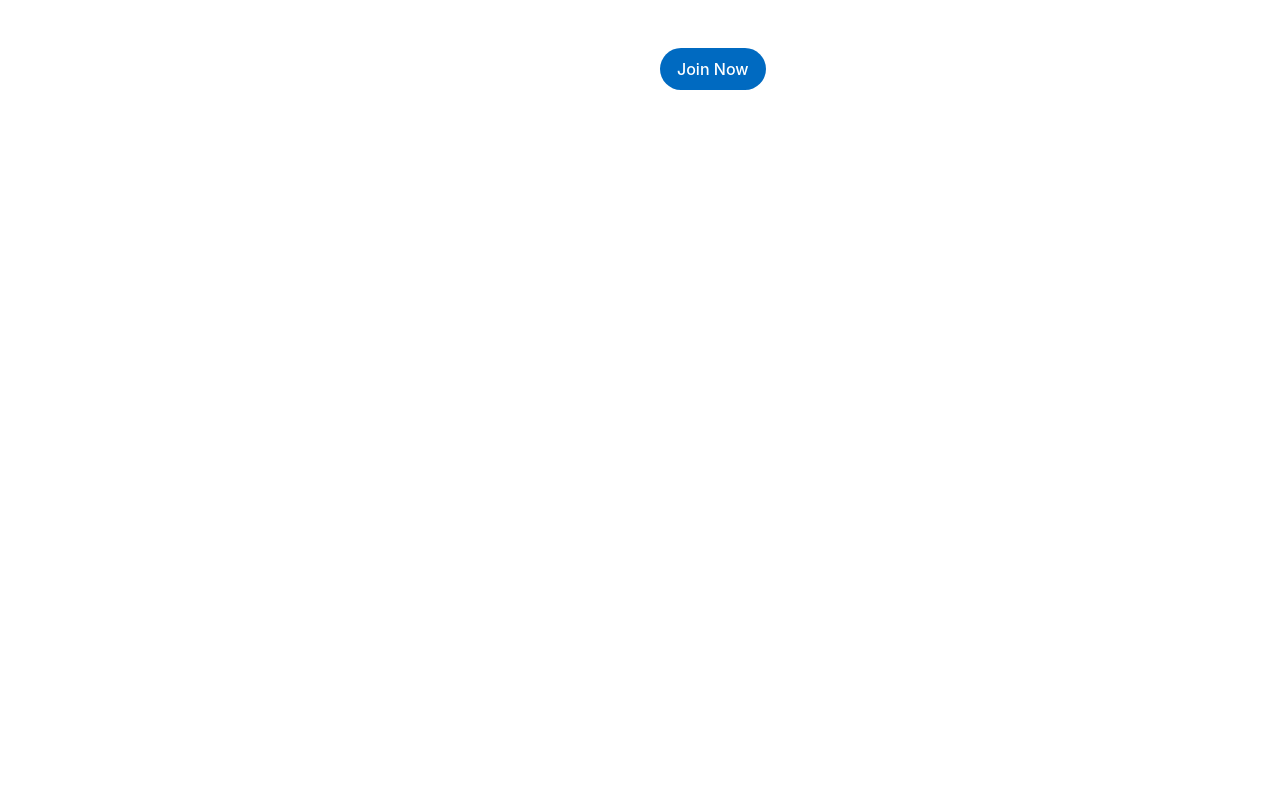
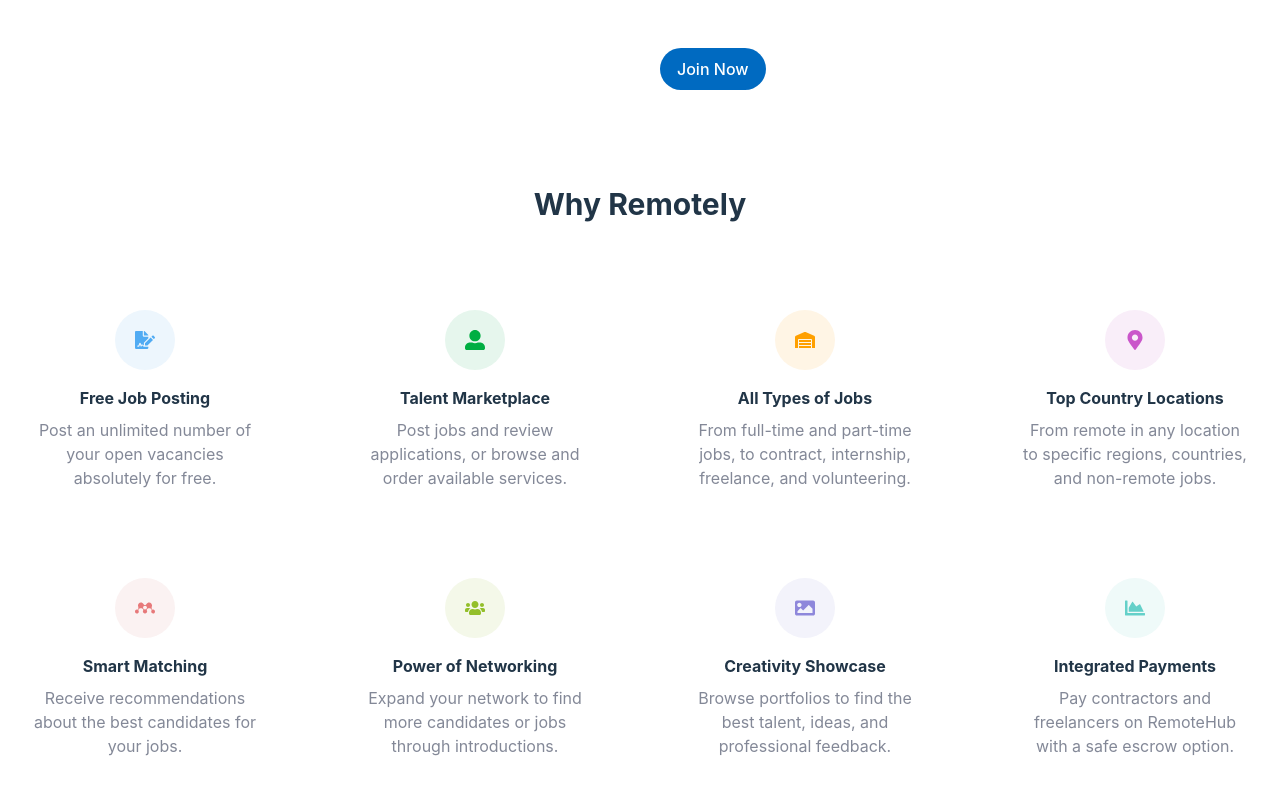
Before and after one commit to milonahmedshuvo/Remotely-project-client-code, a React (Vite) app: page / in a window 1280 px wide. Shown: the part 2035-2829 px from the top of the page. Before the commit the page ends 2205 px from the top, so only its background shows below. Built offline with nearby package versions, Linux system fonts and the light colour scheme; no server answers.

Commit message:
why remotely section

```diff
--- a/src/Components/Home/Home/Home.jsx
+++ b/src/Components/Home/Home/Home.jsx
@@ -3,6 +3,7 @@
 import Companys from '../Companys/Companys'
 import HomeWork from '../../HomeWork/HomeWork'
 import Eportfolio from '../Eportfolio/Eportfolio'
+import WhyRemotely from '../WhyRemotely/WhyRemotely'
 
 const Home = () => {
   return (
@@ -11,6 +12,7 @@
        <Companys></Companys>
        <HomeWork></HomeWork>
        <Eportfolio></Eportfolio>
+       <WhyRemotely></WhyRemotely>
     </div>
   )
 }
--- a/src/Components/Home/SixCompany/SixSingle.jsx
+++ b/src/Components/Home/SixCompany/SixSingle.jsx
@@ -36,7 +36,9 @@
           </span>
           </Link>
           <span className="text-sm hover:text-[#305393] hover:font-semibold">
-            Open Jobs
+
+          Open Jobs
+
           </span>
         </div>
       </div>
--- /dev/null
+++ b/src/Components/Home/WhyRemotely/WhyRemotely.jsx
@@ -0,0 +1,155 @@
+import React from "react";
+import {
+  FaBeer,
+  FaFileSignature,
+  FaUserAlt,
+  FaWarehouse,
+  FaArtstation,
+  FaMendeley,
+  FaUsers,
+  FaChartArea,
+  FaImage,
+  FaMapMarkerAlt,
+} from "react-icons/fa";
+
+const WhyRemotely = () => {
+  return (
+    <div className="my-24">
+      <h1 className="text-3xl font-bold text-center">Why Remotely</h1>
+
+      <div className="grid lg:grid-cols-4 grid-cols-2 md:grid-cols-3 gap-2 md:gap-10 my-16">
+        <div className="py-6 px-8">
+          <div className="bg-[#EDF6FD] w-[60px] flex justify-center items-center h-[60px]  rounded-full mx-auto">
+            <p className="">
+              {" "}
+              <FaFileSignature className="text-xl text-[#50ABF3]"></FaFileSignature>{" "}
+            </p>
+          </div>
+
+          <h3 className="text-center font-bold mt-4 mb-2">Free Job Posting</h3>
+          <p className="text-center text-[#30395299]">
+            Post an unlimited number of your open vacancies absolutely for free.
+          </p>
+        </div>
+
+        <div className="py-6 px-8">
+          <div className="bg-[#E6F6ED] w-[60px] flex justify-center items-center h-[60px]  rounded-full mx-auto">
+            <p className="">
+              {" "}
+              <FaUserAlt className="text-xl text-[#00AE42]"></FaUserAlt>{" "}
+            </p>
+          </div>
+
+          <h3 className="text-center font-bold mt-4 mb-2">
+            Talent Marketplace
+          </h3>
+          <p className="text-center text-[#30395299]">
+            Post jobs and review applications, or browse and order available
+            services.
+          </p>
+        </div>
+
+        <div className="py-6 px-8">
+          <div className="bg-[#FFF5E5] w-[60px] flex justify-center items-center h-[60px]  rounded-full mx-auto">
+            <p className="">
+              {" "}
+              <FaWarehouse className="text-xl text-[#FFA000]"></FaWarehouse>{" "}
+            </p>
+          </div>
+
+          <h3 className="text-center font-bold mt-4 mb-2">All Types of Jobs</h3>
+          <p className="text-center text-[#30395299]">
+            From full-time and part-time jobs, to contract, internship,
+            freelance, and volunteering.
+          </p>
+        </div>
+
+        <div className="py-6 px-8">
+          <div className="bg-[#F9EEF9] w-[60px] flex justify-center items-center h-[60px]  rounded-full mx-auto">
+            <p className="">
+              {" "}
+              <FaMapMarkerAlt className="text-xl text-[#CA56CA]"></FaMapMarkerAlt>{" "}
+            </p>
+          </div>
+
+          <h3 className="text-center font-bold mt-4 mb-2">
+            Top Country Locations
+          </h3>
+          <p className="text-center text-[#30395299]">
+            From remote in any location to specific regions, countries, and
+            non-remote jobs.
+          </p>
+        </div>
+
+        {/* 4 item start  */}
+
+        <div className="py-6 px-8">
+          <div className="bg-[#FBF2F2] w-[60px] flex justify-center items-center h-[60px]  rounded-full mx-auto">
+            <p className="">
+              {" "}
+              <FaMendeley className="text-xl text-[#E7797A]"></FaMendeley>{" "}
+            </p>
+          </div>
+
+          <h3 className="text-center font-bold mt-4 mb-2">Smart Matching</h3>
+          <p className="text-center text-[#30395299]">
+            Receive recommendations about the best candidates for your jobs.
+          </p>
+        </div>
+
+        <div className="py-6 px-8">
+          <div className="bg-[#F4F8E9] w-[60px] flex justify-center items-center h-[60px]  rounded-full mx-auto">
+            <p className="">
+              {" "}
+              <FaUsers className="text-xl text-[#93BF2A]"></FaUsers>{" "}
+            </p>
+          </div>
+
+          <h3 className="text-center font-bold mt-4 mb-2">
+            Power of Networking
+          </h3>
+          <p className="text-center text-[#30395299]">
+            Expand your network to find more candidates or jobs through
+            introductions.
+          </p>
+        </div>
+
+        <div className="py-6 px-8">
+          <div className="bg-[#F3F3FB] w-[60px] flex justify-center items-center h-[60px]  rounded-full mx-auto">
+            <p className="">
+              {" "}
+              <FaImage className="text-xl text-[#8E87DB]"></FaImage>{" "}
+            </p>
+          </div>
+
+          <h3 className="text-center font-bold mt-4 mb-2">
+            Creativity Showcase
+          </h3>
+          <p className="text-center text-[#30395299]">
+            Browse portfolios to find the best talent, ideas, and professional
+            feedback.
+          </p>
+        </div>
+
+        <div className="py-6 px-8">
+          <div className="bg-[#EFFAF9] w-[60px] flex justify-center items-center h-[60px]  rounded-full mx-auto">
+            <p className="">
+              {" "}
+              <FaChartArea className="text-xl text-[#64D0C9]"></FaChartArea>{" "}
+            </p>
+          </div>
+
+          <h3 className="text-center font-bold mt-4 mb-2">
+            Integrated Payments
+          </h3>
+          <p className="text-center text-[#30395299]">
+            Pay contractors and freelancers on RemoteHub with a safe escrow
+            option.
+          </p>
+        </div>
+      </div>
+    </div>
+  );
+};
+
+export default WhyRemotely;
```
Also changed, not shown: src/Components/Home/Banner/Banner.jsx (+15 -0 lines).
